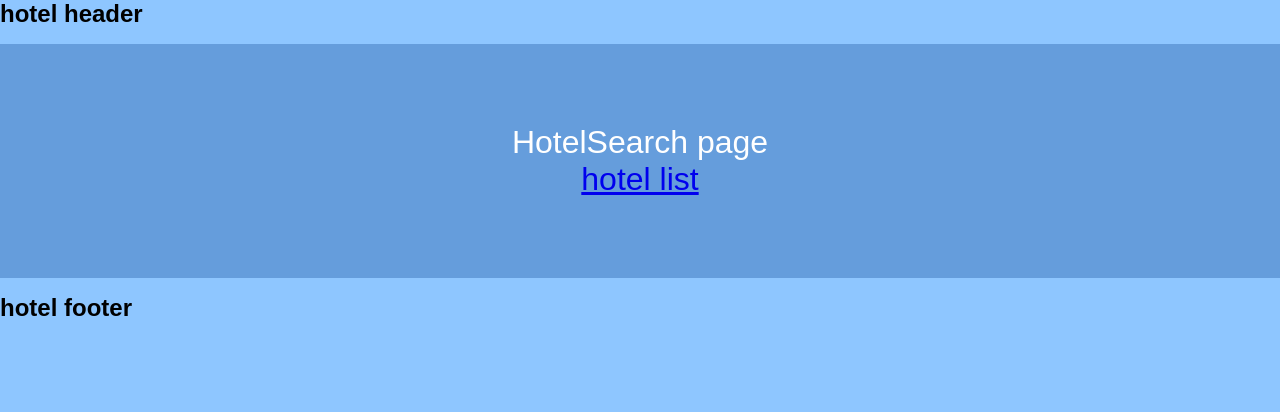
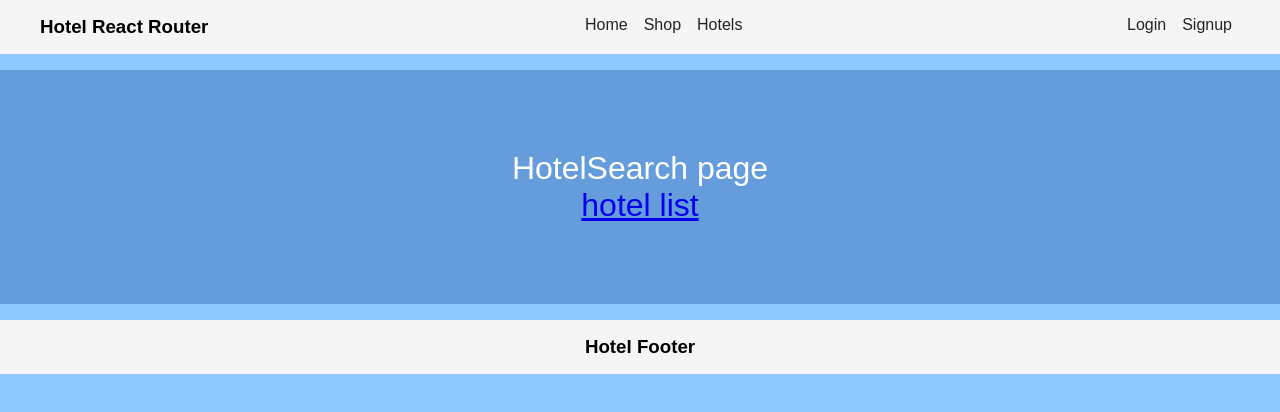
Before and after one commit to ameysawant/react19-with-typescript-tutorial, a React (Vite) app: page /hotels in a window 1280 px wide. Shown: the top 412 px of the page. Built offline with nearby package versions, Linux system fonts and the light colour scheme.

Commit message:
updated css of header footers

```diff
--- /dev/null
+++ b/src/pages/auth/AuthFooter.tsx
@@ -0,0 +1,13 @@
+import React from "react";
+
+const AuthFooter = () => {
+  return (
+    <div className="footer">
+      <div className="container">
+        <h3>Auth Footer</h3>
+      </div>
+    </div>
+  );
+};
+
+export default AuthFooter;
--- /dev/null
+++ b/src/pages/auth/AuthHeader.tsx
@@ -0,0 +1,30 @@
+import React from "react";
+import { Link } from "react-router";
+
+const AuthHeader = () => {
+  return (
+    <>
+      <div className="header">
+        <div className="container">
+          <h3>Auth React Router</h3>
+
+          <ul>
+            <li>
+              <Link to="/">Home</Link>
+              <Link to="/shoplist">Shop</Link>
+              <Link to="/hotels">Hotels</Link>
+            </li>
+          </ul>
+          <ul>
+            <li>
+              <Link to="/auth">Login</Link>
+              <Link to="/auth/signup">Signup</Link>
+            </li>
+          </ul>
+        </div>
+      </div>
+    </>
+  );
+};
+
+export default AuthHeader;
--- a/src/pages/auth/AuthLayout.tsx
+++ b/src/pages/auth/AuthLayout.tsx
@@ -1,12 +1,14 @@
 import React from "react";
 import { Outlet } from "react-router";
+import AuthHeader from "./AuthHeader";
+import AuthFooter from "./AuthFooter";
 
 const AuthLayout = () => {
   return (
     <>
-      <h2>auth header</h2>
+      <AuthHeader />
       <Outlet />
-      <h2>auth header</h2>
+      <AuthFooter />
     </>
   );
 };
--- /dev/null
+++ b/src/pages/hotels/HotelFooter.tsx
@@ -0,0 +1,13 @@
+import React from "react";
+
+const HotelFooter = () => {
+  return (
+    <div className="footer">
+      <div className="container">
+        <h3>Hotel Footer</h3>
+      </div>
+    </div>
+  );
+};
+
+export default HotelFooter;
--- /dev/null
+++ b/src/pages/hotels/HotelHeader.tsx
@@ -0,0 +1,30 @@
+import React from "react";
+import { Link } from "react-router";
+
+const HotelHeader = () => {
+  return (
+    <>
+      <div className="header">
+        <div className="container">
+          <h3>Hotel React Router</h3>
+
+          <ul>
+            <li>
+              <Link to="/">Home</Link>
+              <Link to="/shoplist">Shop</Link>
+              <Link to="/hotels">Hotels</Link>
+            </li>
+          </ul>
+          <ul>
+            <li>
+              <Link to="/auth">Login</Link>
+              <Link to="/auth/signup">Signup</Link>
+            </li>
+          </ul>
+        </div>
+      </div>
+    </>
+  );
+};
+
+export default HotelHeader;
--- a/src/pages/hotels/HotelLayout.tsx
+++ b/src/pages/hotels/HotelLayout.tsx
@@ -1,12 +1,14 @@
 import React from "react";
 import { Outlet } from "react-router";
+import HotelHeader from "./HotelHeader";
+import HotelFooter from "./HotelFooter";
 
 const HotelLayout = () => {
   return (
     <>
-      <h2>hotel header</h2>
+      <HotelHeader />
       <Outlet />
-      <h2>hotel footer</h2>
+      <HotelFooter />
     </>
   );
 };
--- a/src/router/Router.tsx
+++ b/src/router/Router.tsx
@@ -28,6 +28,8 @@ const router = createBrowserRouter([
         path: "shopdetail",
         Component: ShopDetail,
       },
+    ],
+  },
   {
     path: "/auth",
     Component: AuthLayout,
@@ -42,9 +44,6 @@ const router = createBrowserRouter([
       },
     ],
   },
-    ],
-  },
-
   {
     path: "/hotels",
     Component: HotelLayout,
```
Lines whose indentation alone changed are shown as unchanged.
